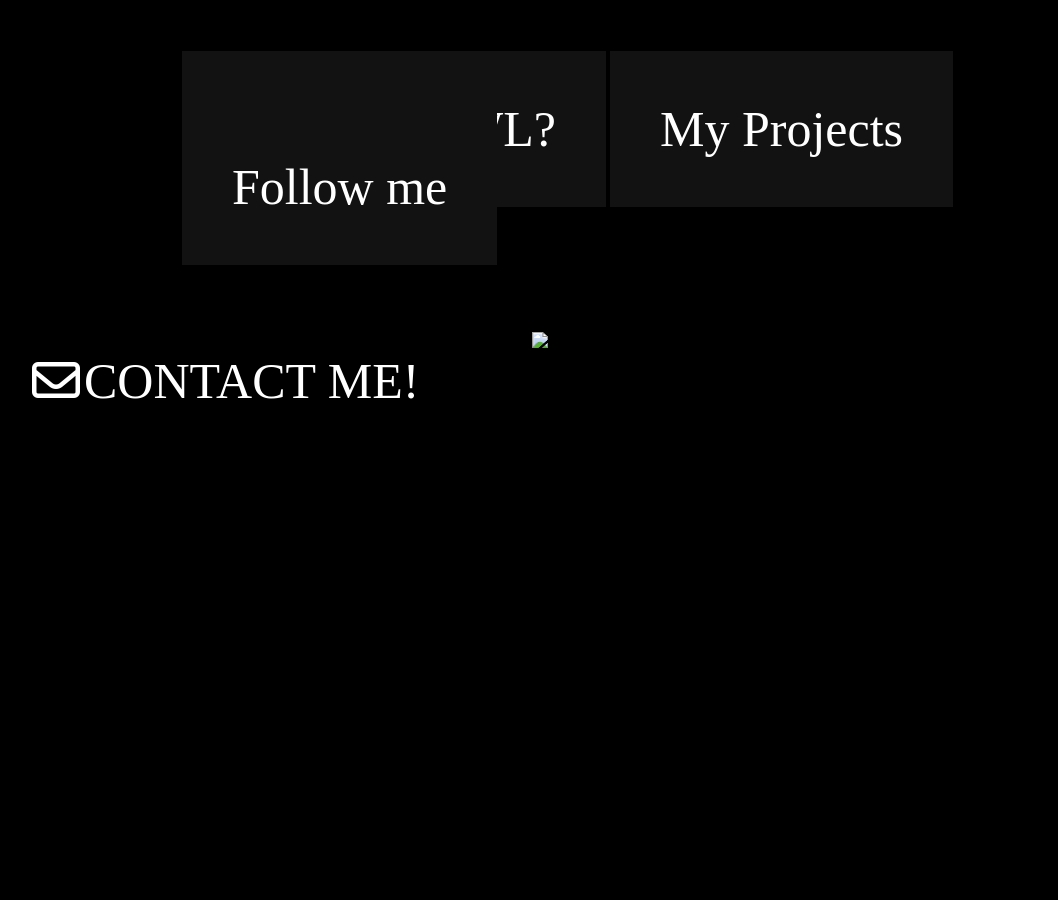
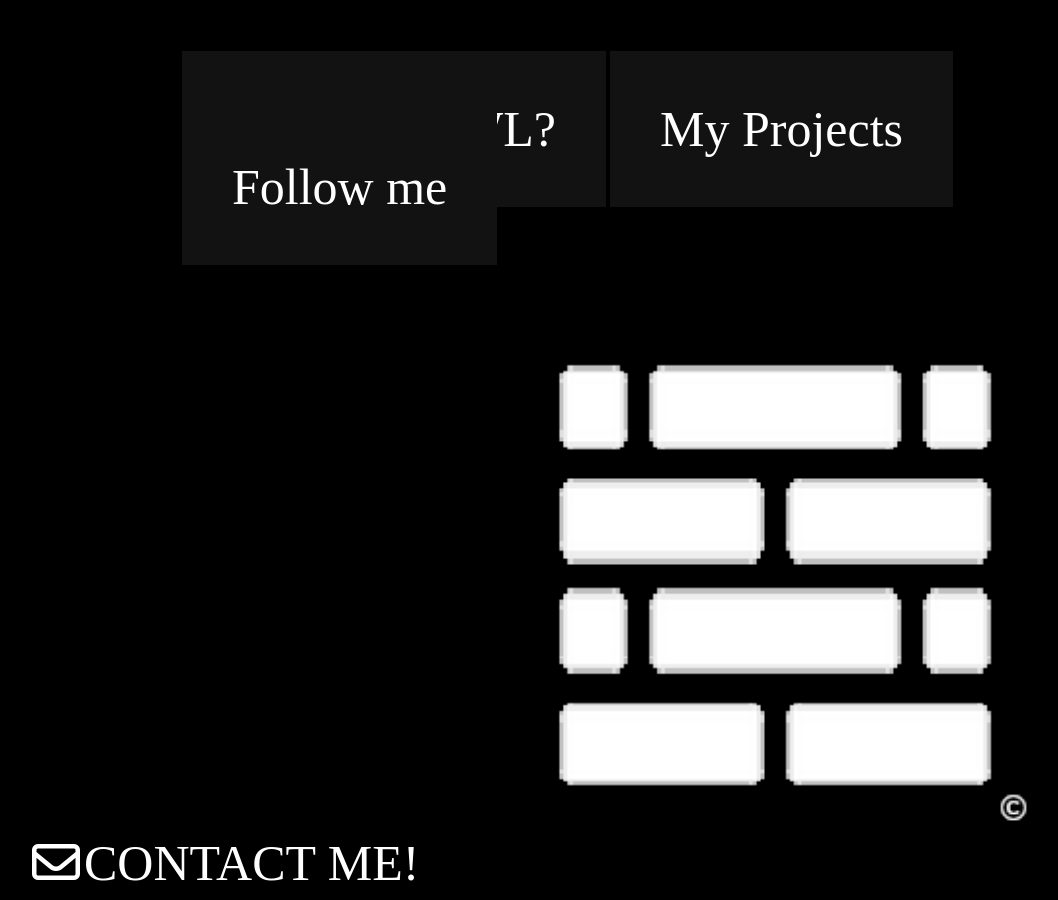
Before and after one commit to Garlok-Dev/tfwl, a plain HTML site: page index.html in a window 1280 px wide. Shown: the whole page, without its empty margins (26-1084 px from the left). Before the commit the page ends 800 px from the top, so only its background shows below. Drawn offline with Linux system fonts and the light colour scheme.

Commit message:
Update index.html

```diff
--- a/index.html
+++ b/index.html
@@ -19,7 +19,7 @@
 		</ul>
 	</div>
 	<div class="logo">
-		<img src="img/wall.png">
+		<img src="wall.png">
 	</div>
 	<div class="total-contact">
 		<div class="icon-letter">
```
